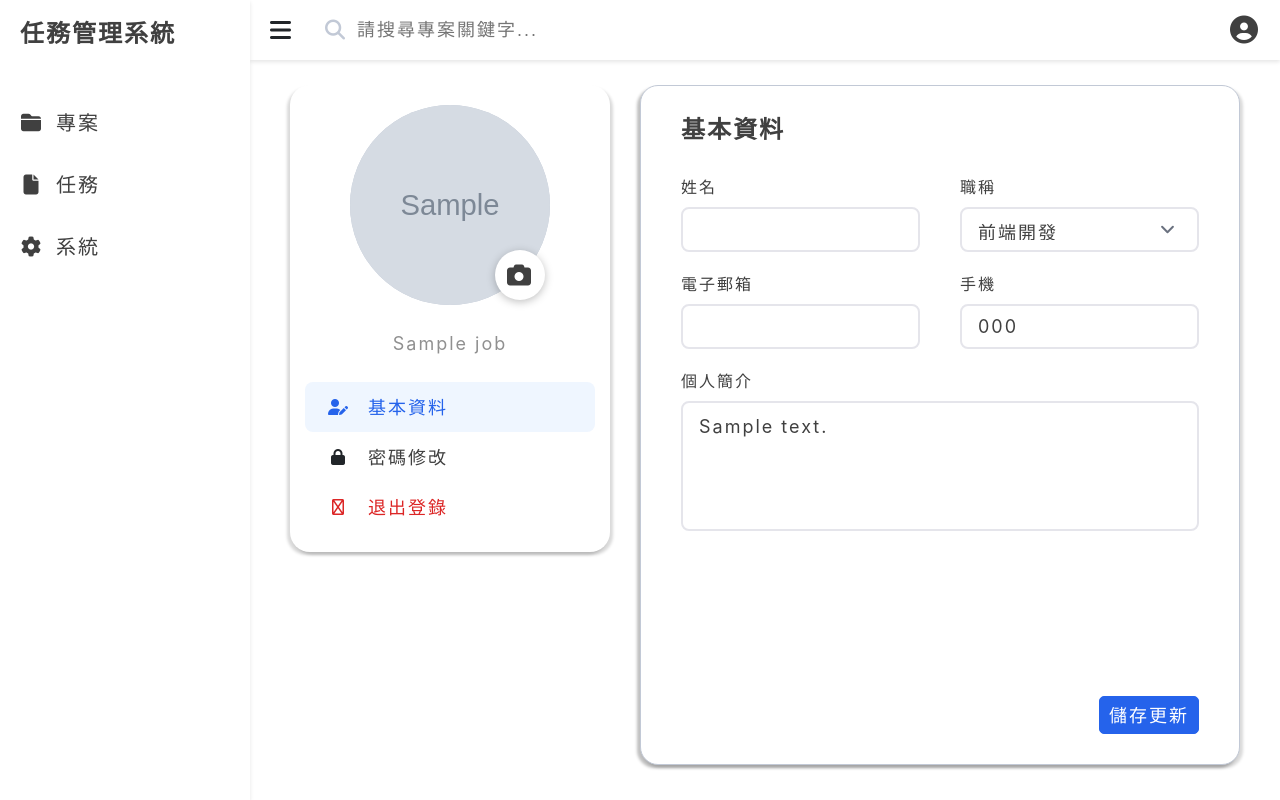
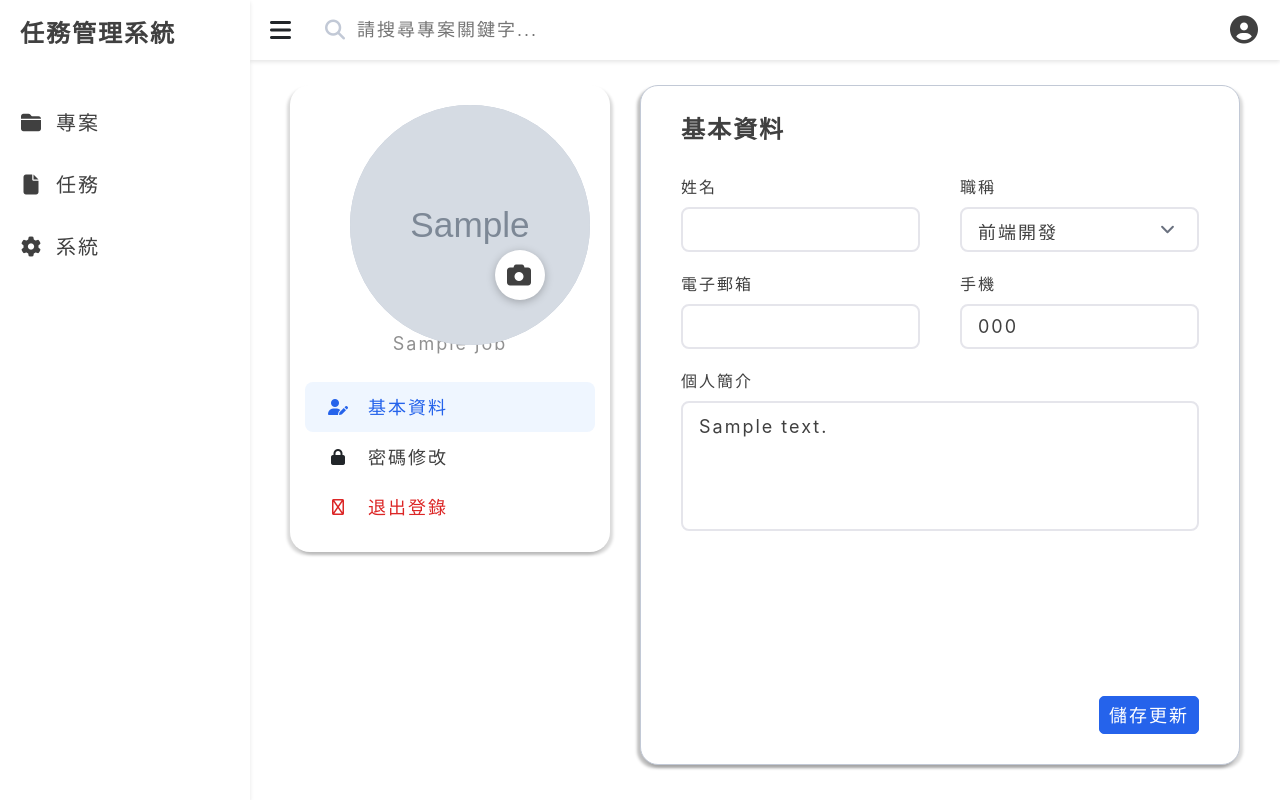
Before and after one commit to ntubclass/project_system, a Django app: template task_manager/templates/user_profile.html in a window 1280 px wide. Run offline with Django 3.2, Linux system fonts and the light colour scheme; the template is opened without the code that fills it: most values are stand-ins (such as "Sample title", 1, 10 or a date in 2020); grey boxes marked "Sample" are stand-in pictures.

Commit message:
userphoto大小修正

```diff
--- a/task_manager/assets/css/dialog/upload_avatar.css
+++ b/task_manager/assets/css/dialog/upload_avatar.css
@@ -25,8 +25,8 @@
 }
 
 .avatar-preview {
-    width: 200px;
-    height: 200px;
+    width: 240px;
+    height: 240px;
     border-radius: 50%;
     object-fit: cover;
     border: 2px solid var(--light-gray);
@@ -50,8 +50,8 @@
 }
 
 .user-photo {
-    width: 200px;
-    height: 200px;
+    width: 240px;
+    height: 240px;
     object-fit: cover;
     object-position: center;
     display: block;
@@ -61,8 +61,8 @@
 }
 
 #userAvatar {
-    width: 200px;
-    height: 200px;
+    width: 240px;
+    height: 240px;
     object-fit: cover;
 }
 
```
